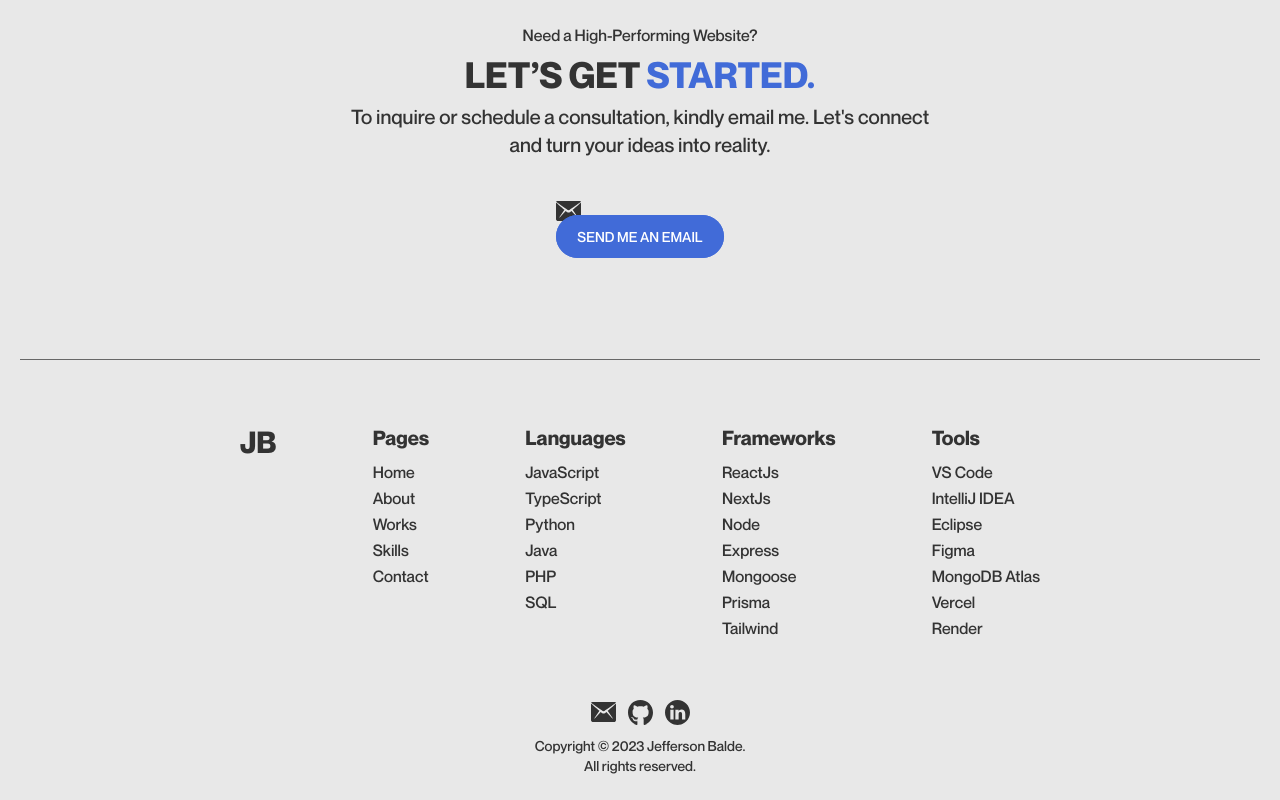
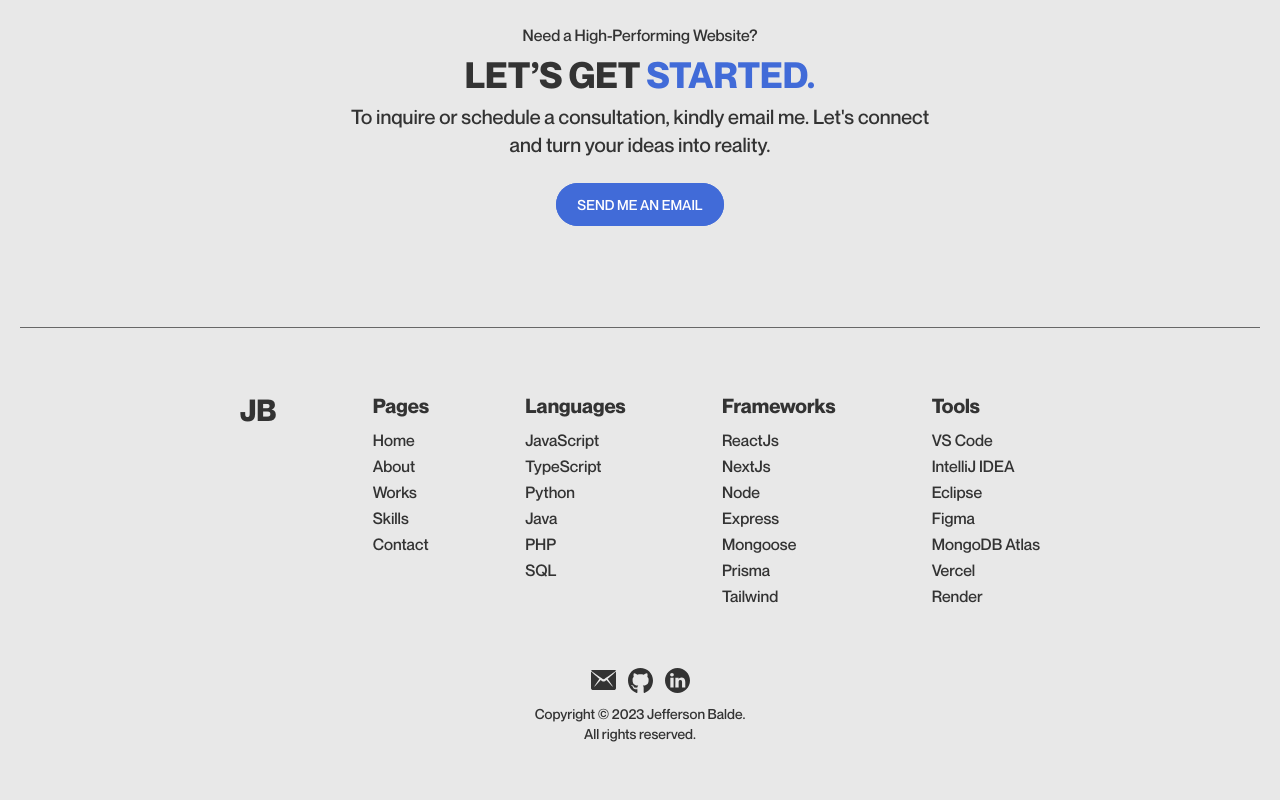
Before and after one commit to jeffersonbalde/jeffersonbalde.me, a Next.js app: page / in a window 1280 px wide. Shown: the part 5627-6427 px from the top of the page. After the commit the page ends 6395 px from the top, so only its background shows below. Built offline with nearby package versions, Linux system fonts and the light colour scheme.

Commit message:
adjusting padding

```diff
--- a/components/Contact.tsx
+++ b/components/Contact.tsx
@@ -3,8 +3,8 @@
 import { motion, useAnimation, useInView } from 'framer-motion';
 import Link from 'next/link'
 import React, { useEffect, useRef } from 'react'
-import email from '../public/svg/email.svg';
-import Image from 'next/image';
+// import email from '../public/svg/email.svg';
+// import Image from 'next/image';
 
 function Contact() {
     const ref = useRef(null)
@@ -34,10 +34,6 @@ function Contact() {
         <h1 className='text-black uppercase text-2xl font-bold mt-2 sm:text-3xl lg:text-4xl'>LET’S GET <span className='text-blue'>STARTED.</span></h1>
         <h6 className='text-black  text-base mt-2 w-80 sm:w-[500px] sm:text-lg lg:text-xl lg:w-[600px]'>To inquire or schedule a consultation, kindly email me. Let&apos;s connect and turn your ideas into reality.</h6>
         <div className='mt-9 text-white text-[12px] uppercase'>
-          <Image
-            src={email}
-            alt="Email"
-          />
         <Link
           href={'mailto:jeffersonbalde13@gmail.com'}
           className='border border-blue w-32 text-xs p-3 md:text-sm md:w-36 bg-blue rounded-full px-5'>
```
